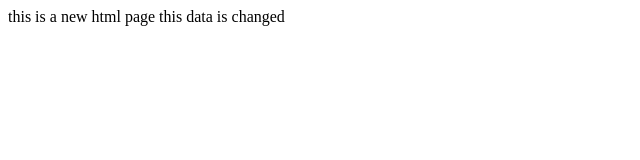
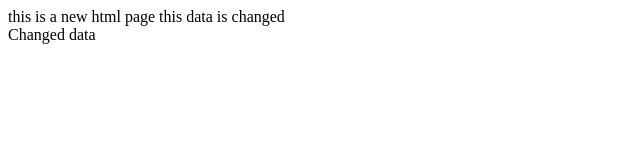
Before and after one commit to ahmeddev19/chat-app, a plain HTML site: page index.html in a window 1280 px wide. Shown: the full height of the page, 0-640 px from the left. Drawn offline with Linux system fonts and the light colour scheme.

Commit message:
fix: something fixed

```diff
--- a/index.html
+++ b/index.html
@@ -7,5 +7,6 @@
   </head>
   <body>
     this is a new html page this data is changed
+    <div>Changed data</div>
   </body>
 </html>
```
